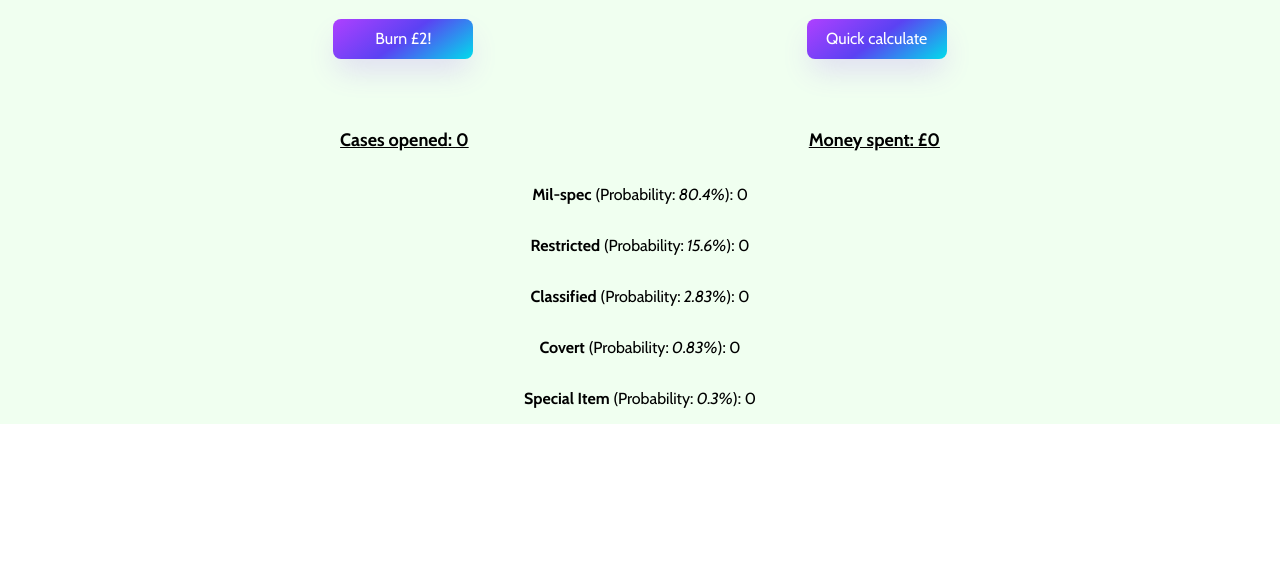
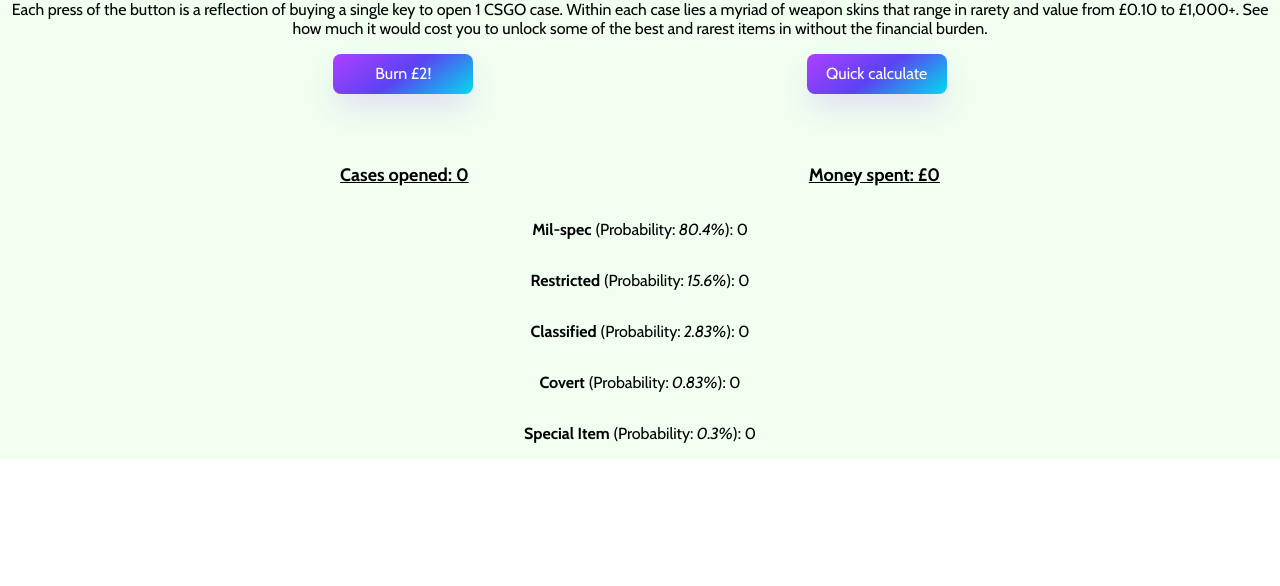
Before and after one commit to FVDB98/Micro-transaction-simulator, a plain HTML site: page index.html in a window 1280 px wide. Shown: the part 214-800 px from the top of the page. Drawn offline with nearby package versions, Linux system fonts and the light colour scheme.

Commit message:
info added

```diff
--- a/assets/css/main.css
+++ b/assets/css/main.css
@@ -30,6 +30,15 @@ body{
     margin-top: 0;
     font-size: 30px;
     text-align: center;
+}
+
+.csgo-title h1{
+    margin-bottom: 0;
+}
+
+.csgo-title p{
+    font-size: 16px;
+    padding: 0px 10px;
 }
 
 .spin{
--- a/index.html
+++ b/index.html
@@ -19,7 +19,12 @@
             <section class="csgo-section">
                 <article class="csgo-title">
                     <h1>CSGO Case Simulator:</h1>
+                    <p>Each press of the button is a reflection of buying a single key to open 1 CSGO case. Within each case lies a
+                        myriad of weapon skins that range in rarety and value from £0.10 to £1,000+. See how much it would cost
+                        you to unlock some of the best and rarest items in without the financial burden.
+                    </p>
                 </article>
+
                 <div class="spin">
                     <button id="btn csgo-spin">Burn £2!</button>
                     <button id="btn csgo-auto-spin">Quick calculate</button>
```
